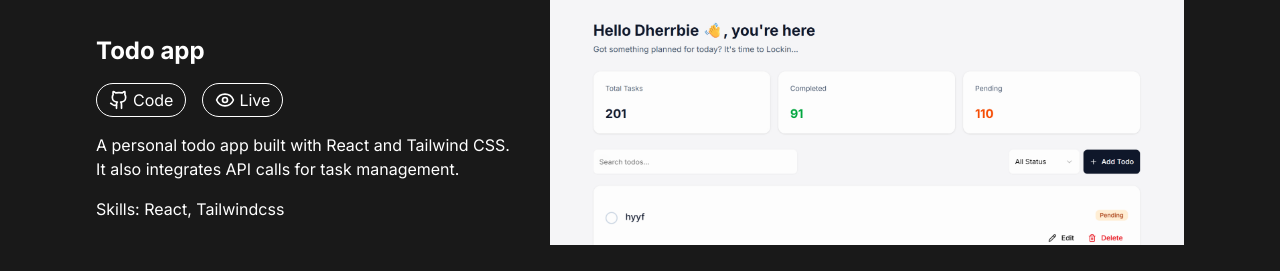
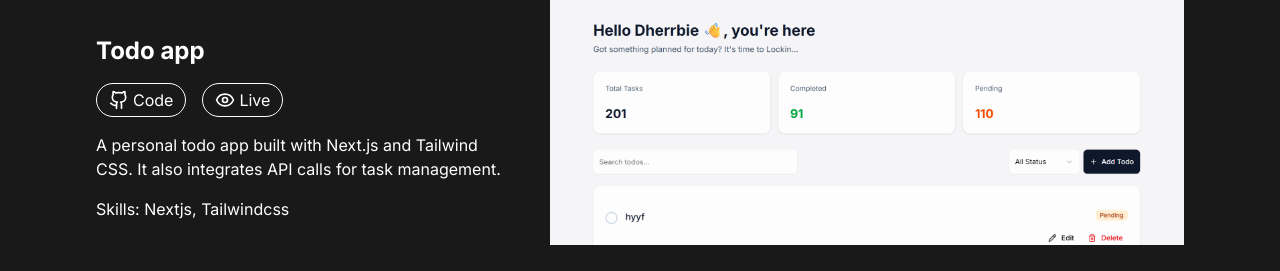
Before and after one commit to fabusuyi-deborah/deborah-fabusuyi, a Next.js app: page / in a window 1280 px wide. Shown: the part 1920-2191 px from the top of the page. Built offline with nearby package versions, Linux system fonts and the light colour scheme.

Commit message:
updated project section

```diff
--- a/src/data/projects.ts
+++ b/src/data/projects.ts
@@ -14,11 +14,11 @@ export const allProjects = [
     {
     slug: 'todo-app',
     title: 'Todo app',
-    description: 'A personal todo app built with React and Tailwind CSS. It also integrates API calls for task management.',
+    description: 'A personal todo app built with Next.js and Tailwind CSS. It also integrates API calls for task management.',
     image: '/images/todo.png',
-    stack: ['React', 'Tailwindcss'],
-    liveLink: 'https://todo-app-exam-six.vercel.app/',
-    githubLink: 'https://github.com/your-username/todo-app',
+    stack: ['Nextjs', 'Tailwindcss'],
+    liveLink: 'https://todo-app-nextjs-kohl.vercel.app/',
+    githubLink: 'https://github.com/fabusuyi-deborah/Todo-app-Nextjs',
     bgColor: "bg-[#191919]"
   },
 
```
